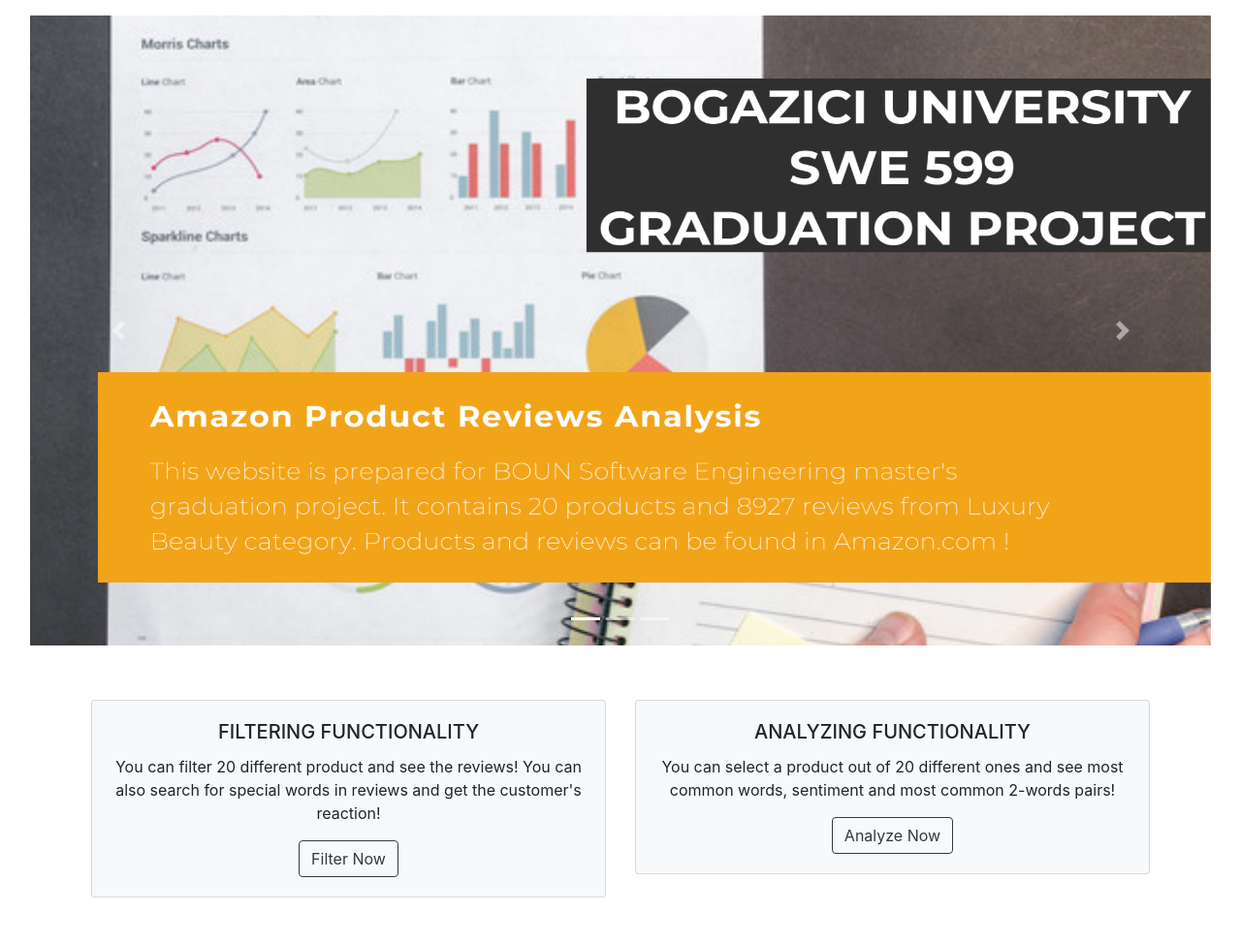
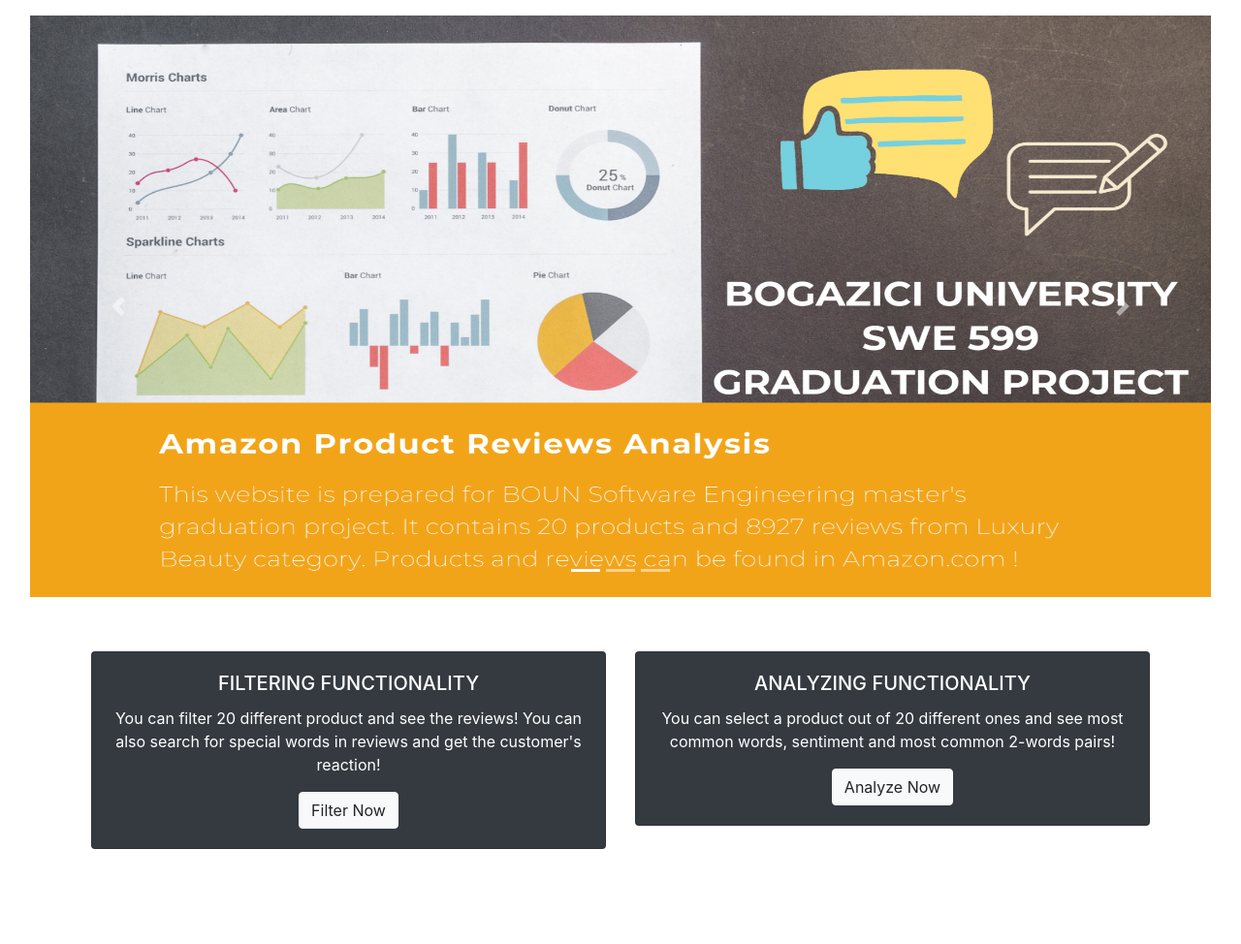
Before and after one commit to haticeaydinn/AmazonReviewAnalysis, a Django app: page /analysis/ in a window 1280 px wide. Shown: the part 56-1030 px from the top of the page at 97% size. After the commit the page ends 932 px from the top, so only its background shows below. Run offline with Django 3.2, Linux system fonts and the light colour scheme; some libraries are stand-ins or nearby versions.

Commit message:
changed welcome page images and fixed grammar mistakes

```diff
--- a/analysis/templates/welcome.html
+++ b/analysis/templates/welcome.html
@@ -15,13 +15,13 @@
     <!-- The slideshow -->
     <div class="carousel-inner">
       <div class="carousel-item active">
-        <img class="d-block w-100" width="100" height="650" src="../static/welcome.png" alt="Los Angeles">
+        <img class="d-block w-100" width="100" height="600" src="../static/welcome.png" alt="Los Angeles">
       </div>
       <div class="carousel-item">
-        <img class="d-block w-100" width="100" height="650" src="../static/welcome_2.png" alt="Chicago">
+        <img class="d-block w-100" width="100" height="600" src="../static/welcome_2.png" alt="Chicago">
       </div>
       <div class="carousel-item">
-        <img class="d-block w-100" width="100" height="650" src="../static/welcome_3.png" alt="New York">
+        <img class="d-block w-100" width="100" height="600" src="../static/welcome_3.png" alt="New York">
       </div>
     </div>
 
@@ -39,20 +39,20 @@
 <div class="container p-4 mb-4 my-3">
   <div class="row">
     <div class="col-sm-6">
-      <div class="card text-center bg-light">
+      <div class="card text-white bg-dark text-center">
         <div class="card-body">
           <h5 class="card-title">FILTERING FUNCTIONALITY</h5>
           <p class="card-text">You can filter 20 different product and see the reviews! You can also search for special words in reviews and get the customer's reaction!</p>
-          <a class="btn btn-outline-dark" href="/analysis/filter" role="button">Filter Now</a>
+          <a class="btn btn-light" href="/analysis/filter" role="button">Filter Now</a>
         </div>
       </div>
     </div>
     <div class="col-sm-6">
-      <div class="card text-center bg-light">
+      <div class="card text-white bg-dark text-center">
         <div class="card-body">
           <h5 class="card-title">ANALYZING FUNCTIONALITY</h5>
           <p class="card-text">You can select a product out of 20 different ones and see most common words, sentiment and most common 2-words pairs!</p>
-          <a class="btn btn-outline-dark" href="/analysis/search" role="button">Analyze Now</a>
+          <a class="btn btn-light" href="/analysis/search" role="button">Analyze Now</a>
         </div>
       </div>
     </div>
```
Also changed, not shown: static/welcome.png, static/welcome_2.png.
